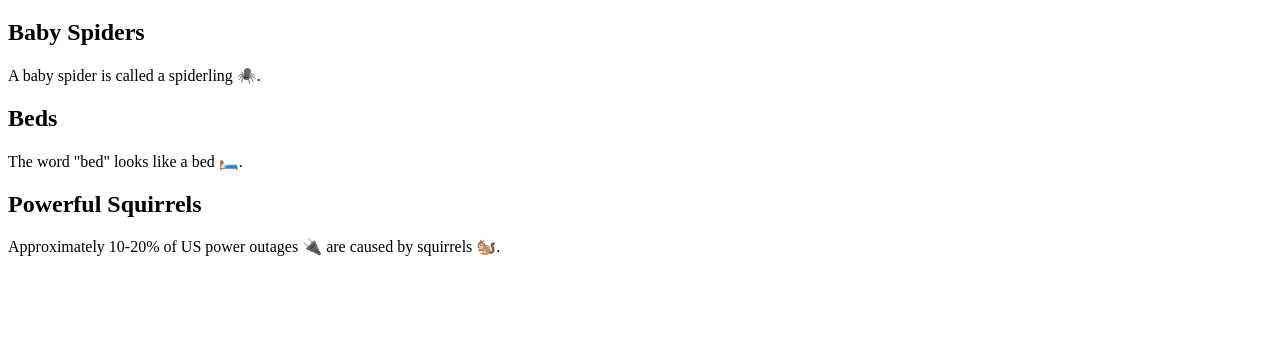
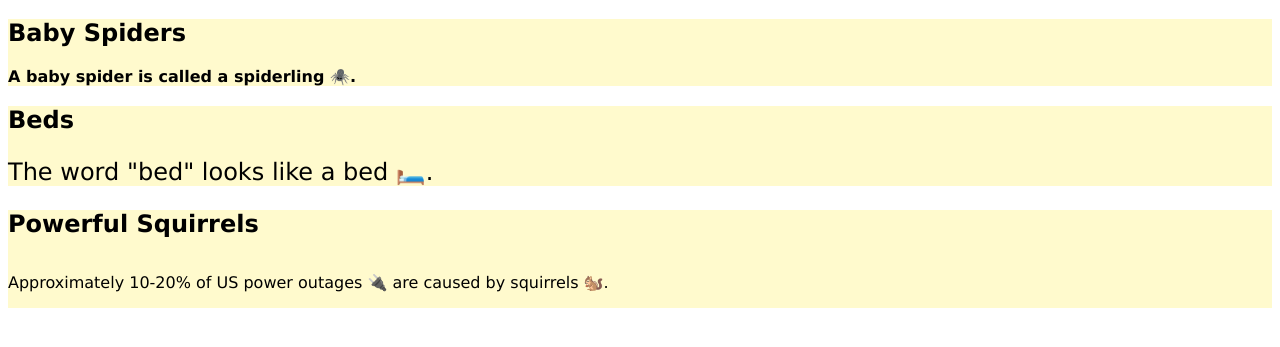
Before and after one commit to Hammerc124/first-day-repo, a plain HTML site: page stu-14/index-3.html in a window 1280 px wide. Shown: the part 61-408 px from the top of the page. Drawn offline with Linux system fonts and the light colour scheme.

Commit message:
Changed Repo Layout

```diff
--- a/assets/css/style.css
+++ b/stu-12/assets/css/style.css
@@ -1,25 +1,4 @@
-.lesson  {
-    background-color: lemonchiffon;
-  }
-  #header-1 {
-    color:darkslateblue;
-  }
-  #email {
-    color: black;
-    background-color: rgb(152, 199, 21);
-  }
-
-  #github {
-    color: black;
-    background-color: darkorange;
-  }
-
-  #portfolio {
-      color: black;
-      background-color: rgb(12, 199, 190);
-  }
-/*---------------------------------*/
-  .box {
+.box {
     width: 200px;
     height: 100px;
     font-family: "Comic Sans MS",  cursive, sans-serif;
@@ -46,7 +25,7 @@
   #section-6 {
     color: #ff0;
   }
-/*THIS IS HOW TO COMMENT IN CSS*/
+  /*THIS IS HOW TO COMMENT IN CSS*/
   .box-blue {
     color:orange;
     background-color: blue;
@@ -74,24 +53,3 @@
   .utility-max-width{
     width: 100%;
   }
-
-  /* TODO: Add typography */
-  .lessonn{
-  font-family: "Lucida Sans Unicode", "Lucida Grande", sans-serif
-  background-color: #fffacd;
-  }
-
-/* Fact 1 */
-#fact-1 {
-font-weight: bold;
-}
-
-/* TODO: Fact 2 */
-#fact-2 {
-font-size: 24px;
-}
-
-/* TODO: Fact 3 */
-#fact-3 {
-line-height: 50px;
-}
--- /dev/null
+++ b/stu-14/assets/css/style.css
@@ -0,0 +1,20 @@
+/* All sections */
+.lesson {
+    font-family: "Lucida Sans Unicode", "Lucida Grande", sans-serif;
+    background-color: #fffacd;
+}
+
+/* Fact 1 */
+#fact-1 {
+  font-weight: bolder;
+}
+
+/* Fact 2 */
+#fact-2 {
+  font-size: 24px;
+}
+
+/* Fact 3 */
+#fact-3 {
+ line-height: 50px;
+}
--- a/index-3.html
+++ b/stu-14/index-3.html
@@ -4,7 +4,8 @@
   <head>
     <meta charset="UTF-8">
     <title>Units and Fonts</title>
-    <link ref="stylesheet" href="./assets/css/style.css">
+    <!-- CSS Reference -->
+    <link rel="stylesheet" href="./assets/css/style.css">
   </head>
 
   <body>
@@ -12,18 +13,21 @@
       <h1>Fun Facts</h1>
     </header>
 
-    <section class="lessonn">
+    <section class="lesson">
       <h2>Baby Spiders</h2>
-      <p id="fact-1">A baby spider is called a spiderling 🕷️. </p>
+      <!-- Text bolded -->
+      <p id="fact-1">A baby spider is called a spiderling 🕷️.</p>
     </section>
 
-    <section class="lessonn">
+    <section class="lesson">
       <h2>Beds</h2>
+      <!-- Font size now 24px -->
       <p id="fact-2">The word "bed" looks like a bed 🛏️.</p>
     </section>
 
-    <section class="lessonn">
+    <section class="lesson">
       <h2>Powerful Squirrels</h2>
+      <!-- Line height increased to 50px -->
       <p id="fact-3">Approximately 10-20% of US power outages 🔌 are caused by squirrels 🐿️.</p>
     </section>
   </body>
--- /dev/null
+++ b/stu-8/assets/css/style.css
@@ -0,0 +1,21 @@
+.lesson  {
+    background-color: lemonchiffon;
+  }
+  #header-1 {
+    color:darkslateblue;
+  }
+  #email {
+    color: black;
+    background-color: rgb(152, 199, 21);
+  }
+
+  #github {
+    color: black;
+    background-color: darkorange;
+  }
+
+  #portfolio {
+      color: black;
+      background-color: rgb(12, 199, 190);
+  }
+/*---------------------------------*/
--- a/style.css
+++ /dev/null
@@ -1,33 +0,0 @@
-/* Universal */
-* {
-    font-family: "Lucida Sans Unicode", "Lucida Grande", sans-serif;
-  }
-
-/* Universal */
-body {
-  background-color: lemonchiffon;
-}
-
-header,
-footer {
-  width: 100%;
-  height: 100px;
-  line-height: 100px;
-  color: #f0ead6;
-  background-color: #191970;
-}
-
-figure {
-  width: 200px;
-  background-color: #f0ead6;
-}
-
-/* class */
-.highlighted-text {
-  font-weight: bolder;
-}
-
-/* ID */
-#contact-section {
-  background-color: #f0ead6;
-}
```
Also changed, not shown: stu-12/index-2.html (renamed from index-2.html), stu-8/assets/images/Caleb-selfie.jpeg (renamed from assets/images/Caleb-selfie.jpeg), stu-8/assets/images/sample.jpg (renamed from assets/images/sample.jpg), stu-8/index.html (renamed from index.html).
